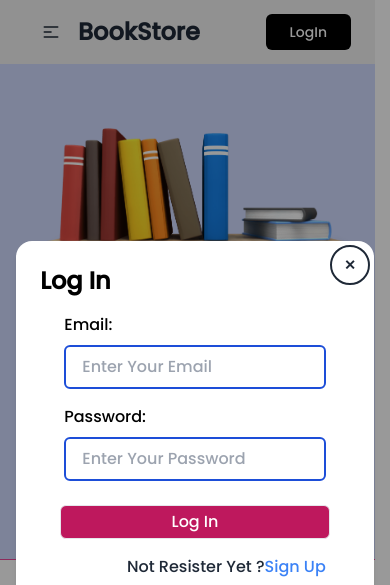
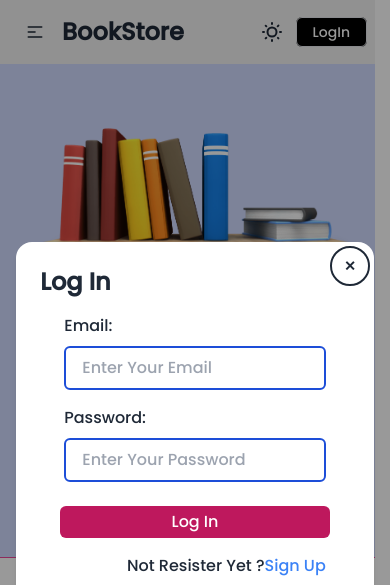
Before and after one commit to verma-vivek-923/BookStore_Webapp, a React (Vite) app in the folder frontend/: page / in a window 390 px wide. Both pictures are taken after a click on the link "LogIn". Shown: the top 585 px of the page. Built offline with nearby package versions, Linux system fonts and the light colour scheme; no server answers.

Commit message:
added dark mode button

```diff
--- a/frontend/index.html
+++ b/frontend/index.html
@@ -1,5 +1,5 @@
 <!doctype html>
-<html lang="en" >
+<html lang="en" data-theme="light">
   <head>
     <meta charset="UTF-8" />
     <link rel="icon" type="image/svg+xml" href="/image.png" />
--- a/frontend/src/component/Banner.jsx
+++ b/frontend/src/component/Banner.jsx
@@ -11,7 +11,7 @@ function Banner() {
             Lorem ipsum, dolor sit amet consectetur adipisicing elit. Autem qui excepturi nemo, veniam cum sint assumenda eaque consequatur esse sapiente dolor architecto repellat quis,
            </p>
         </div>
-        <button className="bg-pink-700 hover:bg-pink-500 rounded-md border text-white hover:text-black px-4 py-1  duration-500 mt-3 mb-8">Get Start</button>
+        <button className="bg-pink-700 hover:bg-pink-500 rounded-md  text-white hover:text-black px-4 py-1  duration-500 mt-3 mb-8">Get Start</button>
          </div>
         <div className="order-1 md:order-2 w-full md:w-1/2 ">
           <img src="/Banner.png" className='w-68 mt-16 ' alt="#" />
--- a/frontend/src/component/Login.jsx
+++ b/frontend/src/component/Login.jsx
@@ -55,23 +55,23 @@ const {
       }}
       >✕</Link>
 
-    <h3 className="font-bold text-2xl text-black">Log In</h3>
+    <h3 className="font-bold text-2xl ">Log In</h3>
     <div className='space-y-2 mt-4 px-6 '>
-        <label className='text-black '>Email: </label><br></br>
+        <label>Email: </label><br></br>
         <input
         type="email" placeholder='Enter Your Email' autoComplete="off" className='w-full  bg-transparent  px-4 py-2 outline-none border-2 border-blue-700 rounded-md'
         {...register("email", { required: true })} /><br/>
         {errors.email && <span className=' text-xs text-red-500'>*This field is required</span> }
     </div>
     <div className='space-y-2 mt-4 px-6'>
-        <label className='text-black'>Password: </label><br></br>
+        <label >Password: </label><br></br>
         <input
         type="password" placeholder='Enter Your Password' autoComplete="off" className='w-full  bg-transparent  px-4 py-2 outline-none border-2 border-blue-700 rounded-md'
         {...register("password", { required: true })}/><br/>
          {errors.email && <span className=' text-xs text-red-500'> *This field is required</span> }
     </div>
     <div className='flex flex-col md:flex-row md:justify-betweenpx-6 mt-6'>
-        <button onClick=""  className='bg-pink-700 hover:bg-pink-500 rounded-md border text-white hover:text-black  duration-500 px-4 mx-5 py-1'>Log In</button>
+        <button onClick=""  className='bg-pink-700 hover:bg-pink-500 rounded-md  text-white hover:text-black  duration-500 px-4 mx-5 py-1'>Log In</button>
         <p className='flex justify-center ml-auto mr-6 mt-4 md:mt-1'>Not Resister Yet ?<Link to="/signup" className='text-blue-500 no-underline hover:underline cursor-pointer'
         onClick={()=>{
           document.querySelector("#my_modal_3").close()
--- a/frontend/src/component/Signup.jsx
+++ b/frontend/src/component/Signup.jsx
@@ -77,8 +77,8 @@ function Signup() {
         {errors.password && <span className=' text-xs text-red-500'>*This field is required</span> }
     </div>
     <div className='flex flex-col md:flex-row md:justify-between px-6 mt-6'>
-        <button type="submit" className='bg-pink-700 hover:bg-pink-500 rounded-md border  text-white hover:text-black  duration-500 px-4 py-1'>Sign In</button>
-        <p className='text-sm md:text-base flex justify-center mt-4 md:mt-1'>Already have an account ? <a  className='text-blue-500  no-underline hover:underline cursor-pointer'
+        <button type="submit" className='bg-pink-700 hover:bg-pink-500 rounded-md   text-white hover:text-black  duration-500 px-4 py-1'>Sign In</button>
+        <p className='flex text-sm md:text-lg justify-center mt-4 md:mt-1'>Already have an account ? <a  className='text-blue-500  no-underline hover:underline cursor-pointer'
         onClick={()=>{
           document.querySelector("#my_modal_3").showModal()
           console.log("hello")
--- a/frontend/src/component/navbar.jsx
+++ b/frontend/src/component/navbar.jsx
@@ -6,12 +6,11 @@ import Login from './Login';
 function Navbar() {
   const [authUser,setAuthUser]=useAuth();
 
-  //  const [theme,setTheme]=useState("light")
+   const [theme,setTheme]=useState("light")
 
    const toggleClick=()=>{
      let newTheme= theme==="light"?"dark":"light";
      setTheme(newTheme)
-     console.log(newTheme);
      document.documentElement.setAttribute('data-theme',newTheme)
   }
   const[sticky,setSticky]=useState(false)
@@ -38,7 +37,7 @@ function Navbar() {
 
   return (
     <>
-    <div  className={`mx-0 w-full bg-base-200 max-w-screen-2x1 md:px-12 px-4 sticky top-0 z-50 ${
+    <div  className={`mx-0 w-full bg-base-200 max-w-screen-2x1 md:px-12 px-0 sticky top-0 z-50 ${
       sticky ? "sticky-navbar max-w-screen-2x1 shadow-md sticky top-0 bg-base-300 border-b border-pink-500 duration-300 transition-all ease-out ":""
     } `}>
     <div className="navbar ">
@@ -86,36 +85,39 @@ function Navbar() {
   </svg>
 </label>
 </div>
-<div>
-{/* <label className="swap swap-rotate"> */}
+<div className='flex'>
+<label className="swap swap-rotate">
   {/* this hidden checkbox controls the state */}
-  {/* <input type="checkbox" className="theme-controller" value="synthwave" /> */}
+  <input type="checkbox" className="theme-controller" value="synthwave" />
 
   {/* sun icon */}
-  {/* <svg
-    className="swap-off h-6 w-6 fill-current"
+  <svg
+    className="swap-off h-6 w-6 fill-current "
     xmlns="http://www.w3.org/2000/svg"
     viewBox="0 0 24 24"
     onClick={toggleClick}
     >
     <path
       d="M5.64,17l-.71.71a1,1,0,0,0,0,1.41,1,1,0,0,0,1.41,0l.71-.71A1,1,0,0,0,5.64,17ZM5,12a1,1,0,0,0-1-1H3a1,1,0,0,0,0,2H4A1,1,0,0,0,5,12Zm7-7a1,1,0,0,0,1-1V3a1,1,0,0,0-2,0V4A1,1,0,0,0,12,5ZM5.64,7.05a1,1,0,0,0,.7.29,1,1,0,0,0,.71-.29,1,1,0,0,0,0-1.41l-.71-.71A1,1,0,0,0,4.93,6.34Zm12,.29a1,1,0,0,0,.7-.29l.71-.71a1,1,0,1,0-1.41-1.41L17,5.64a1,1,0,0,0,0,1.41A1,1,0,0,0,17.66,7.34ZM21,11H20a1,1,0,0,0,0,2h1a1,1,0,0,0,0-2Zm-9,8a1,1,0,0,0-1,1v1a1,1,0,0,0,2,0V20A1,1,0,0,0,12,19ZM18.36,17A1,1,0,0,0,17,18.36l.71.71a1,1,0,0,0,1.41,0,1,1,0,0,0,0-1.41ZM12,6.5A5.5,5.5,0,1,0,17.5,12,5.51,5.51,0,0,0,12,6.5Zm0,9A3.5,3.5,0,1,1,15.5,12,3.5,3.5,0,0,1,12,15.5Z" />
-  </svg> */}
+  </svg>
 
   {/* moon icon */}
-  {/* <svg
+   <svg
+   onClick={toggleClick}
     className="swap-on h-5 w-5 fill-current"
     xmlns="http://www.w3.org/2000/svg"
     viewBox="0 0 24 24">
     <path
       d="M21.64,13a1,1,0,0,0-1.05-.14,8.05,8.05,0,0,1-3.37.73A8.15,8.15,0,0,1,9.08,5.49a8.59,8.59,0,0,1,.25-2A1,1,0,0,0,8,2.36,10.14,10.14,0,1,0,22,14.05,1,1,0,0,0,21.64,13Zm-9.5,6.69A8.14,8.14,0,0,1,7.08,5.22v.27A10.15,10.15,0,0,0,17.22,15.63a9.79,9.79,0,0,0,2.1-.22A8.11,8.11,0,0,1,12.14,19.73Z" />
   </svg>
-</label> */}
+</label>
 {/* <label className="grid  cursor-pointer place-items-center">
   <input
     type="checkbox"
     value="synthwave"
-    className="toggle theme-controller bg-base-content col-span-2 col-start-1 row-start-1" />
+    className="toggle theme-controller bg-base-content col-span-2 col-start-1 row-start-1"
+    onClick={toggleClick}
+    />
   <svg
     className="stroke-base-100 fill-base-100 col-start-1 row-start-1"
     xmlns="http://www.w3.org/2000/svg"
@@ -150,7 +152,7 @@ function Navbar() {
 {
   authUser?(<Logout/>):
  ( <div >
-    <a className=" bg-black hover:font-bold text-white hover:bg-slate-400 duration-500 hover:text-black text-sm px-6 py-2 rounded-md cursor-pointer"
+    <a className=" bg-black border hover:font-bold text-white hover:bg-slate-400 duration-500 hover:text-black text-sm px-4 py-1 md:px-6 md:py-2 rounded-md cursor-pointer"
     onClick={()=>{
       document.querySelector("#my_modal_3").showModal()
     }}
```
